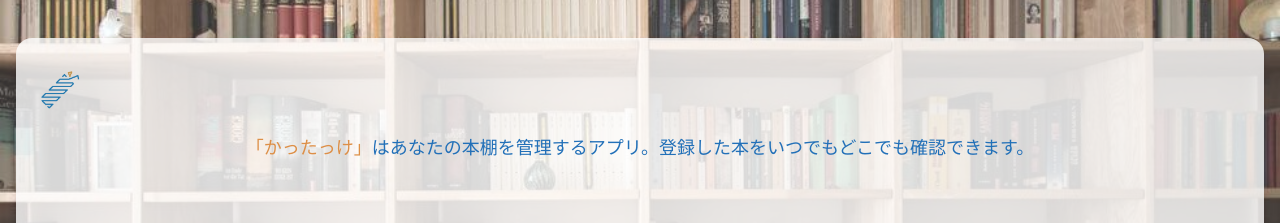
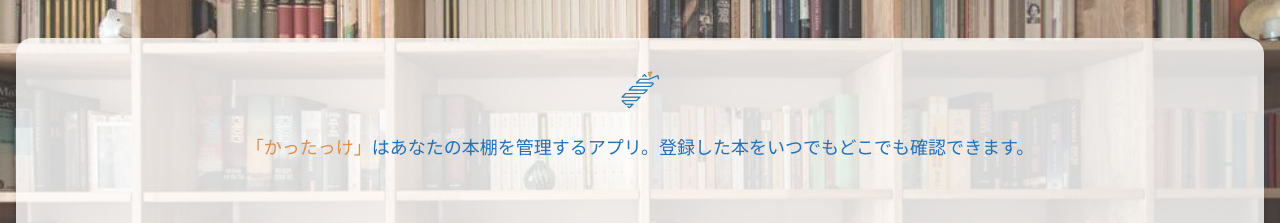
Before and after one commit to kattakke/frontend, a React (Vite) app: page / in a window 1280 px wide. Shown: the part 234-457 px from the top of the page. Built offline with nearby package versions, Linux system fonts and the light colour scheme; no server answers; what @aspida/fetch would draw is missing.

Commit message:
change icon position

```diff
--- a/src/pages/Top.tsx
+++ b/src/pages/Top.tsx
@@ -10,7 +10,7 @@
           <div className="flex h-2/3">
             <div className="mx-4 mb-10 mt-auto w-full rounded-2xl bg-white/80 px-6 py-8 shadow-md">
               <div className="flex flex-col items-center">
-                <div className="flex w-full justify-start">
+                <div className="flex w-full justify-center">
                   <img src="/logo.png" alt="logo" className="h-10 w-10" />
                 </div>
                 <div className="h-28 px-10 pb-10 pt-6">
```
